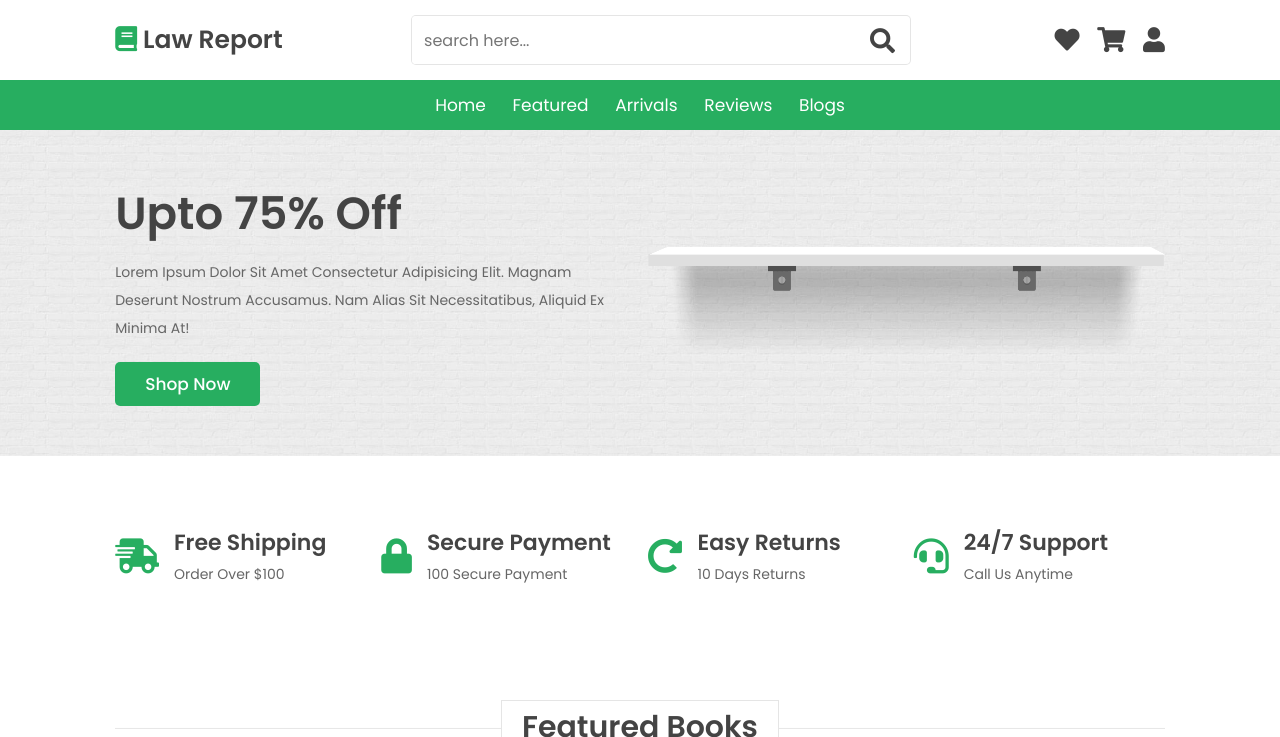
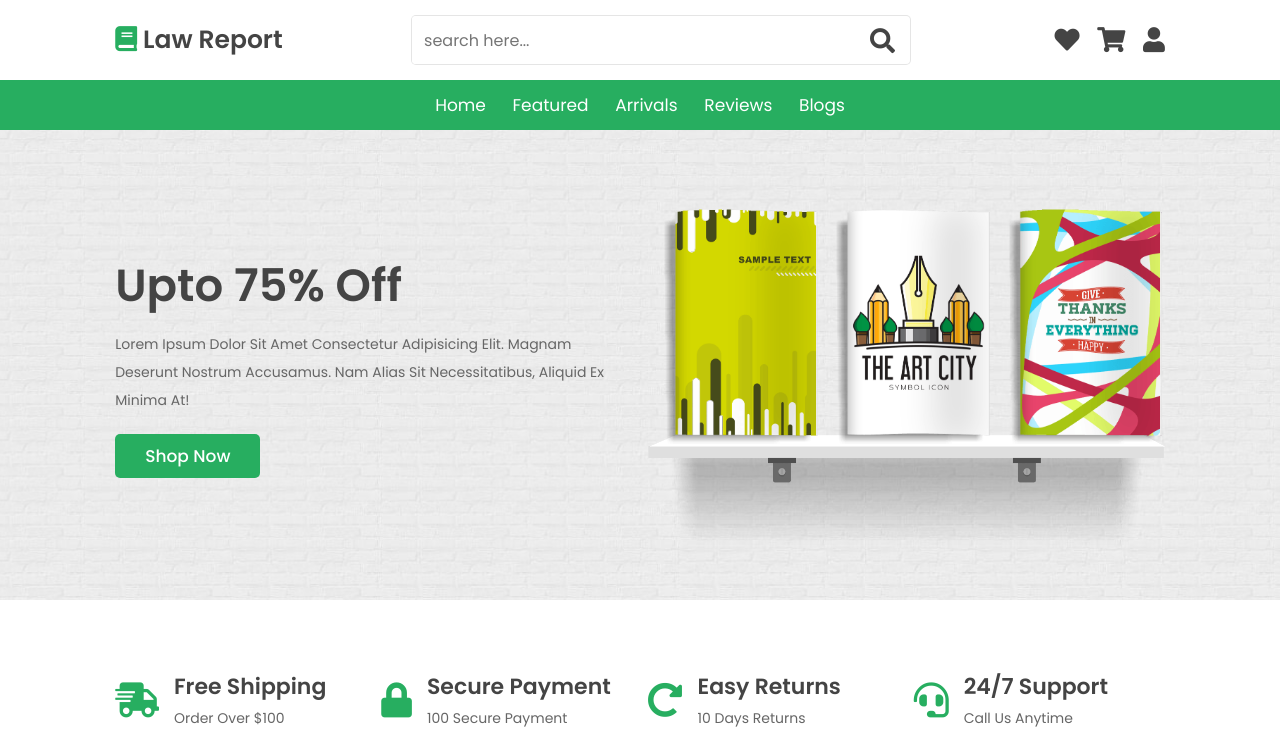
Before and after one commit to WaleAkinlabi/Law-Report, a plain HTML site: page index.html in a window 1280 px wide. Shown: the top 737 px of the page. Drawn offline with nearby package versions, Linux system fonts and the light colour scheme; files that its build step writes are made by us from their sources; files whose address does not match are found by name.

Commit message:
Update index.html

```diff
--- a/index.html
+++ b/index.html
@@ -12,7 +12,7 @@
     <link rel="stylesheet" href="https://cdnjs.cloudflare.com/ajax/libs/font-awesome/5.15.4/css/all.min.css">
 
     <!-- custom css file link  -->
-    <link rel="stylesheet" href="css/style.css">
+    <link rel="stylesheet" href="style.css">
 
 </head>
 <body>
@@ -100,12 +100,12 @@
 
         <div class="swiper books-slider">
             <div class="swiper-wrapper">
-                <a href="#" class="swiper-slide"><img src="image/book-1.png" alt=""></a>
-                <a href="#" class="swiper-slide"><img src="image/book-2.png" alt=""></a>
-                <a href="#" class="swiper-slide"><img src="image/book-3.png" alt=""></a>
-                <a href="#" class="swiper-slide"><img src="image/book-4.png" alt=""></a>
-                <a href="#" class="swiper-slide"><img src="image/book-5.png" alt=""></a>
-                <a href="#" class="swiper-slide"><img src="image/book-6.png" alt=""></a>
+                <a href="#" class="swiper-slide"><img src="book-1.png" alt=""></a>
+                <a href="#" class="swiper-slide"><img src="book-2.png" alt=""></a>
+                <a href="#" class="swiper-slide"><img src="book-3.png" alt=""></a>
+                <a href="#" class="swiper-slide"><img src="book-4.png" alt=""></a>
+                <a href="#" class="swiper-slide"><img src="book-5.png" alt=""></a>
+                <a href="#" class="swiper-slide"><img src="book-6.png" alt=""></a>
             </div>
             <img src="image/stand.png" class="stand" alt="">
         </div>
```
